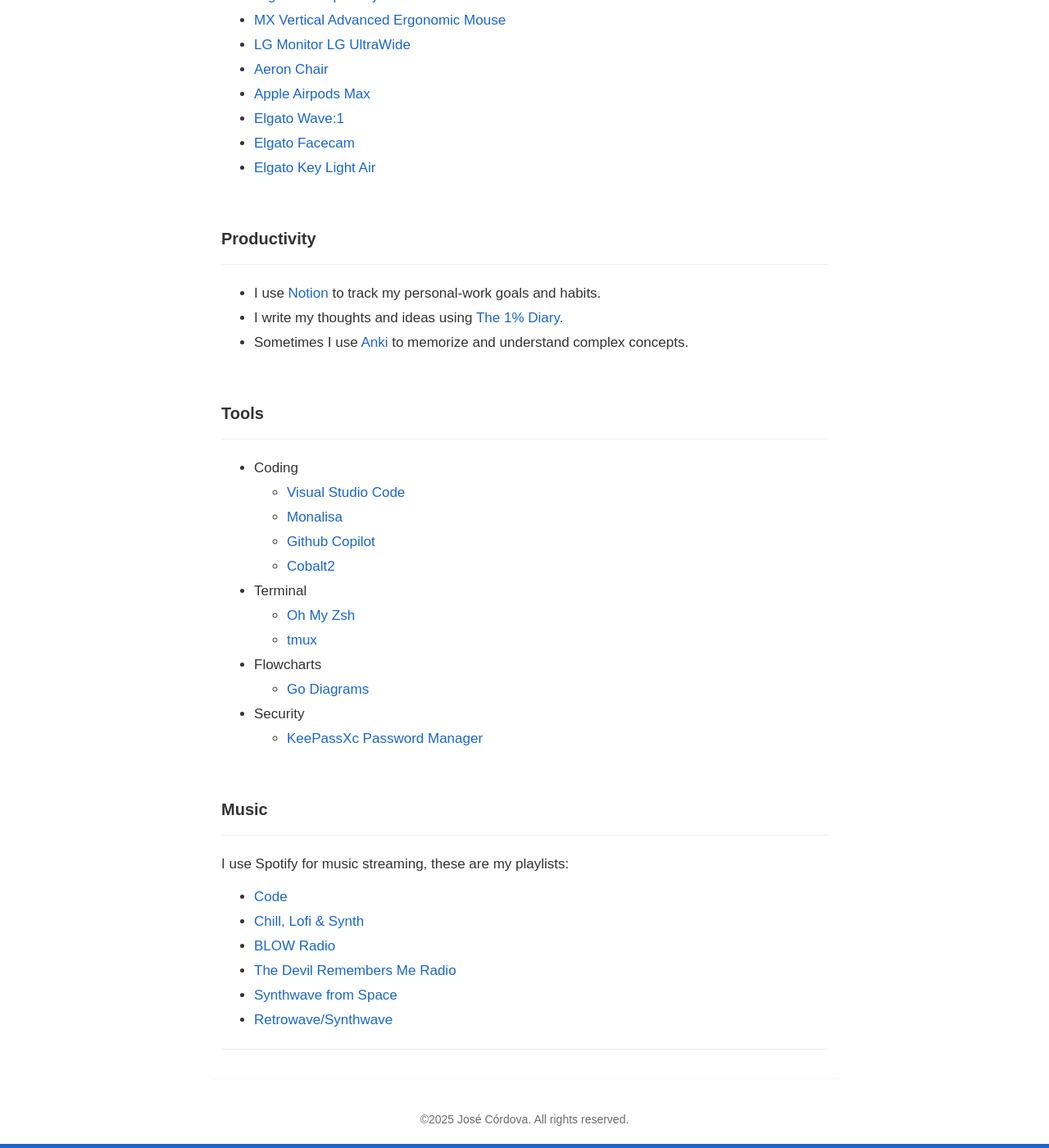
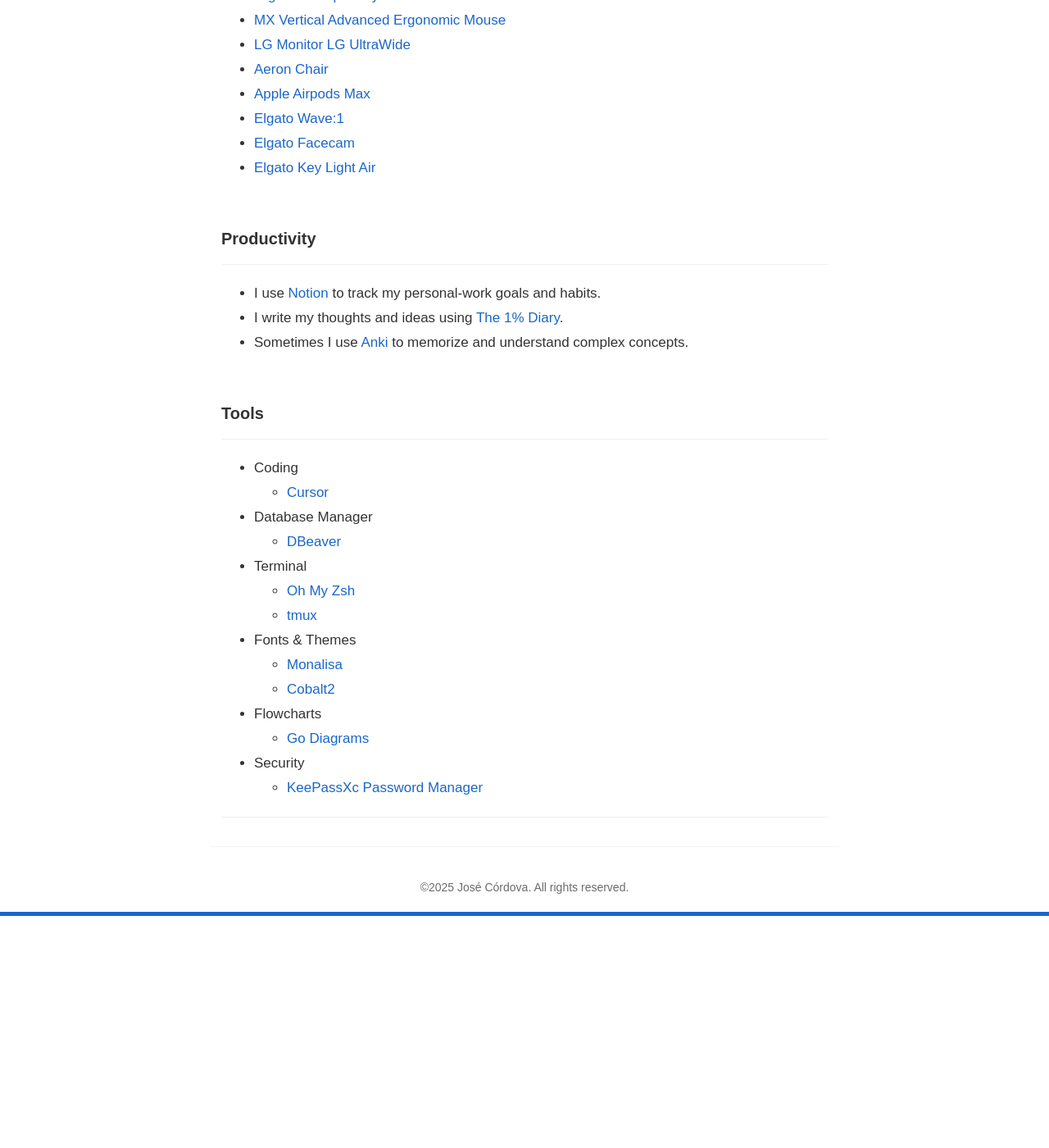
Before and after one commit to jfernancordova/jfernancordova.github.io, a Jekyll site: the page built from _posts/2024-11-06-how-i-work.md, in a window 1280 px wide and 1400 px high, scrolled down 369 px. Shown: the whole window at 82% size. Built offline with Jekyll 4.4.1, drawn with Linux system fonts in a browser that asks for light colours; nearby versions of some CDN libraries; comment, search, counter and statistics services are not loaded; after the commit the page ends 1486 px from its top, so only the background shows below that.

Commit message:
Update 2024-11-06-how-i-work.md

```diff
--- a/_posts/2024-11-06-how-i-work.md
+++ b/_posts/2024-11-06-how-i-work.md
@@ -38,29 +38,16 @@
 ---
 
 - Coding
-  - [Visual Studio Code](https://code.visualstudio.com/)
-  - [Monalisa](https://www.monolisa.dev/)
-  - [Github Copilot](https://github.com/features/copilot)
-  - [Cobalt2](https://github.com/wesbos/cobalt2)
+  - [Cursor](https://www.cursor.com/)
+- Database Manager
+  - [DBeaver](https://dbeaver.io/)
 - Terminal
   - [Oh My Zsh](https://ohmyz.sh/)
   - [tmux](https://github.com/tmux/tmux/wiki)
+- Fonts & Themes
+  - [Monalisa](https://www.monolisa.dev/)
+  - [Cobalt2](https://github.com/wesbos/cobalt2)
 - Flowcharts
   - [Go Diagrams](https://github.com/jfernancordova/go-diagrams)
 - Security
   - [KeePassXc Password Manager](https://keepassxc.org/)
-
-<br>
-
-## Music
-
----
-
-I use Spotify for music streaming, these are my playlists:
-
-- [Code](https://open.spotify.com/playlist/64wXWgmR88vs34UtF9b5DB?si=MqAvoiQLRnSH5mPmsKGUnA)
-- [Chill, Lofi & Synth](https://open.spotify.com/playlist/4qMbc9yPvLm3Dt0cZ5JtKR?si=baed187896544f70)
-- [BLOW Radio](https://open.spotify.com/playlist/37i9dQZF1E4qPb8puPcbpZ?si=9T5XyqJSRNmjHp97xaAQKA)
-- [The Devil Remembers Me Radio](https://open.spotify.com/playlist/37i9dQZF1E8KhueUhX75me?si=L-QZDX2ISk675eKwy0IAkw)
-- [Synthwave from Space](https://open.spotify.com/playlist/4sgUux9hmykyWYmVoe4W6p?si=kxzlcRntTz-oCF6w-I7FJA)
-- [Retrowave/Synthwave](https://open.spotify.com/playlist/3ebHKSjHujS4Tyt2KKP97R?si=kwtLqUodQDOtXDEUglCq8A)
```
